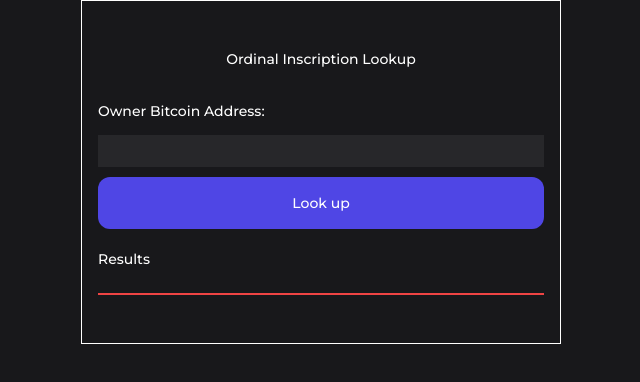
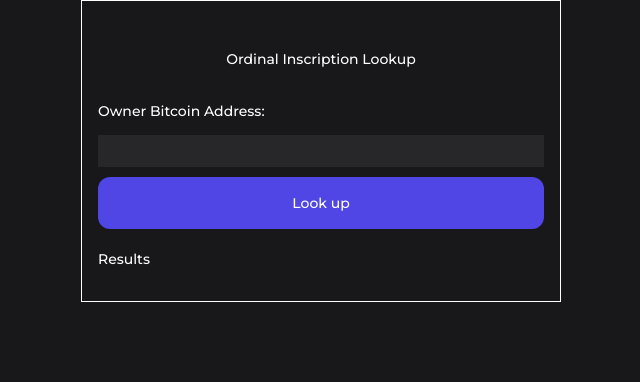
Before and after one commit to aryzing/ordinal-inscriptions-browser, a React (Vite) app: page / in a window 1280 px wide. Shown: the top 382 px of the page, without its empty margins (319-959 px from the left). Built offline with nearby package versions, Linux system fonts and the light colour scheme.

Commit message:
Update styles

```diff
--- a/index.html
+++ b/index.html
@@ -10,7 +10,7 @@
       rel="stylesheet"
     />
     <meta name="viewport" content="width=device-width, initial-scale=1.0" />
-    <title>Secret Key Labs -- Technical Assessment</title>
+    <title>Technical Assessment</title>
   </head>
   <body>
     <div id="root"></div>
--- a/src/App.tsx
+++ b/src/App.tsx
@@ -34,10 +34,10 @@ function InscriptionLookup() {
     ordinalQuery.refetch();
   }
 
-  console.log("Rendering");
-
   return (
     <div className="flex max-h-full flex-col items-center">
+      <div className="pb-12" />
+
       <Header>Ordinal Inscription Lookup</Header>
       <form
         onSubmit={handleSubmit(onSubmit)}
@@ -66,16 +66,18 @@ function InscriptionLookup() {
 
         <div className="pb-6" />
 
-        <div className="flex min-h-0 grow flex-col gap-y-4 overflow-scroll border border-red-500">
+        <div className="flex min-h-0 grow flex-col gap-y-4 overflow-y-scroll">
           {ordinalQuery.data?.results.map((utxo) =>
             utxo.inscriptions.map((inscription) => (
-              <div className="w-full shrink-0">
+              <div key={inscription.id}>
                 <Result key={inscription.id} id={inscription.id.slice(0, 8)} />
               </div>
             )),
           )}
         </div>
       </div>
+
+      <div className="pb-2" />
     </div>
   );
 }
@@ -87,7 +89,7 @@ export default function App() {
     <QueryClientProvider client={queryClient}>
       <div className="h-screen w-screen overflow-hidden bg-zinc-900">
         <div className="flex max-h-full justify-center">
-          <div className="max-h-full w-full max-w-[480px] border border-white py-12">
+          <div className="max-h-full w-full max-w-[480px] border border-white">
             <InscriptionLookup />
           </div>
         </div>
--- a/src/components/Result.tsx
+++ b/src/components/Result.tsx
@@ -4,7 +4,7 @@ import { Text } from "./Text";
 
 export function Result(props: { id: string }) {
   return (
-    <button className="flex h-12 items-center justify-between hover:cursor-pointer hover:rounded-xl hover:bg-zinc-800">
+    <button className="flex h-12 w-full items-center justify-between hover:cursor-pointer hover:rounded-xl hover:bg-zinc-800">
       <Text>Inscription {props.id}</Text>
       <ChevronRight />
     </button>
```
